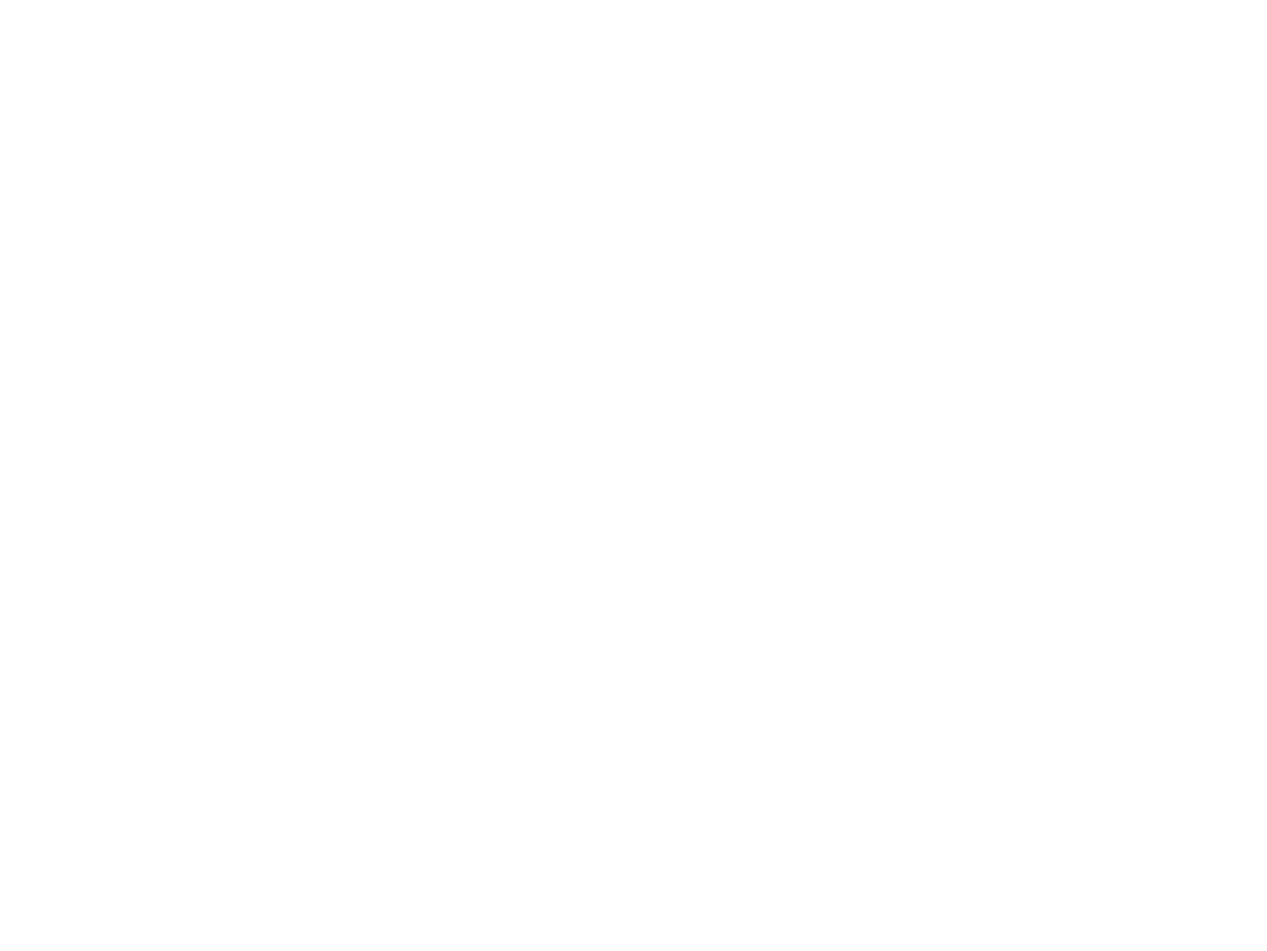
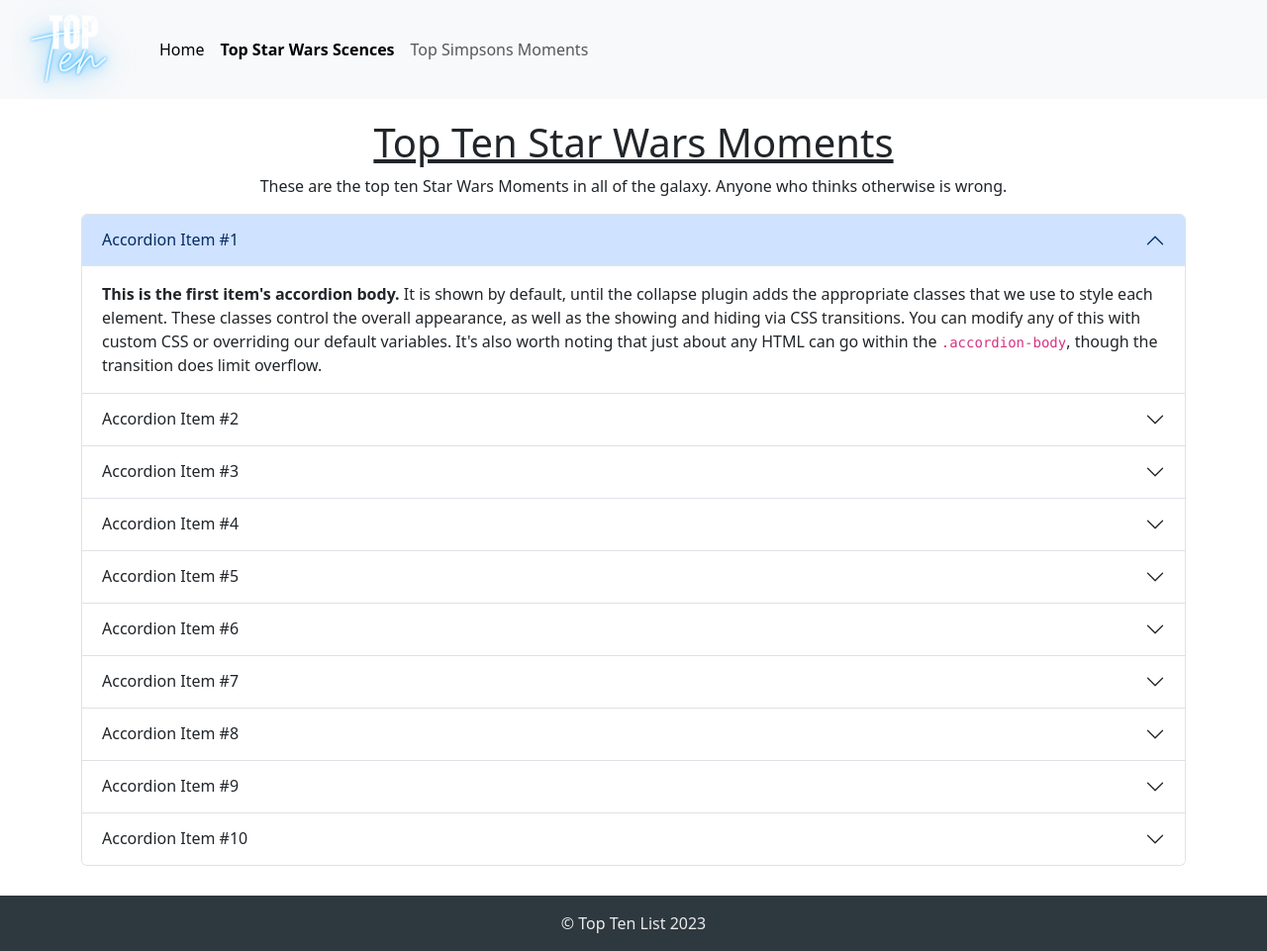
Before and after one commit to n-see/Top10Assignment-New, a plain HTML site: page neoTop10.html in a window 1280 px wide. Shown: the whole page at 99% size. Before the commit the page ends 800 px from the top, so only its background shows below. Drawn offline with nearby package versions, Linux system fonts and the light colour scheme.

Commit message:
11/4/2023 work

```diff
--- a/neoTop10.html
+++ b/neoTop10.html
@@ -0,0 +1,189 @@
+<!doctype html>
+<html lang="en">
+  <head>
+    <meta charset="utf-8">
+    <meta name="viewport" content="width=device-width, initial-scale=1">
+    <title>Top 10 Project</title>
+    <!-- BootStrap Link -->
+    <link href="https://cdn.jsdelivr.net/npm/bootstrap@5.3.2/dist/css/bootstrap.min.css" rel="stylesheet" integrity="sha384-T3c6CoIi6uLrA9TneNEoa7RxnatzjcDSCmG1MXxSR1GAsXEV/Dwwykc2MPK8M2HN" crossorigin="anonymous">
+    <!-- CSS -->
+    <link rel="stylesheet" href="styles/neoTop10.css">
+  </head>
+  <body>
+    <!-- Navbar -->
+    <nav class="navbar navbar-expand-lg bg-body-tertiary">
+        <div class="container-fluid">
+            <a class="navbar-brand" href="index.html"><img src = "media/images/Logo.png" class="logo"></a>
+          <button class="navbar-toggler" type="button" data-bs-toggle="collapse" data-bs-target="#navbarNav" aria-controls="navbarNav" aria-expanded="false" aria-label="Toggle navigation">
+            <span class="navbar-toggler-icon"></span>
+          </button>
+          <div class="collapse navbar-collapse directory" id="navbarNav">
+            <ul class="navbar-nav">
+              <li class="nav-item">
+                <a class="nav-link active" aria-current="page" href="index.html">Home</a>
+              </li>
+              <li class="nav-item">
+                <a class="nav-link active " aria-current="page" href="neoTop10.html"><b>Top Star Wars Scences</b></a>
+              </li>
+              <li class="nav-item">
+                <a class="nav-link" href="andreaTop10.html">Top Simpsons Moments</a>
+              </li>
+              </li>
+            </ul>
+          </div>
+        </div>
+      </nav>
+    <!-- Main Content -->
+    <div class="container blip">
+        <h1><u>Top Ten Star Wars Moments</u></h1>
+        <p>These are the top ten Star Wars Moments in all of the galaxy. Anyone who thinks otherwise is wrong.</p>
+    </div>
+    <div class="container">
+        <div class="row">
+
+            <div class="accordion" id="accordionExample">
+                <div class="accordion-item">
+                  <h2 class="accordion-header">
+                    <button class="accordion-button" type="button" data-bs-toggle="collapse" data-bs-target="#collapseOne" aria-expanded="true" aria-controls="collapseOne">
+                      Accordion Item #1
+                    </button>
+                  </h2>
+                  <div id="collapseOne" class="accordion-collapse collapse show" data-bs-parent="#accordionExample">
+                    <div class="accordion-body">
+                      <strong>This is the first item's accordion body.</strong> It is shown by default, until the collapse plugin adds the appropriate classes that we use to style each element. These classes control the overall appearance, as well as the showing and hiding via CSS transitions. You can modify any of this with custom CSS or overriding our default variables. It's also worth noting that just about any HTML can go within the <code>.accordion-body</code>, though the transition does limit overflow.
+                    </div>
+                  </div>
+                </div>
+                <!-- 2 -->
+                <div class="accordion-item">
+                  <h2 class="accordion-header">
+                    <button class="accordion-button collapsed" type="button" data-bs-toggle="collapse" data-bs-target="#collapseTwo" aria-expanded="false" aria-controls="collapseTwo">
+                      Accordion Item #2
+                    </button>
+                  </h2>
+                  <div id="collapseTwo" class="accordion-collapse collapse" data-bs-parent="#accordionExample">
+                    <div class="accordion-body">
+                      <strong>This is the second item's accordion body.</strong> It is hidden by default, until the collapse plugin adds the appropriate classes that we use to style each element. These classes control the overall appearance, as well as the showing and hiding via CSS transitions. You can modify any of this with custom CSS or overriding our default variables. It's also worth noting that just about any HTML can go within the <code>.accordion-body</code>, though the transition does limit overflow.
+                    </div>
+                  </div>
+                </div>
+                <!-- 3 -->
+                <div class="accordion-item">
+                    <h2 class="accordion-header">
+                      <button class="accordion-button collapsed" type="button" data-bs-toggle="collapse" data-bs-target="#collapseTwo" aria-expanded="false" aria-controls="collapseTwo">
+                        Accordion Item #3
+                      </button>
+                    </h2>
+                    <div id="collapseTwo" class="accordion-collapse collapse" data-bs-parent="#accordionExample">
+                      <div class="accordion-body">
+                        <strong>This is the second item's accordion body.</strong> It is hidden by default, until the collapse plugin adds the appropriate classes that we use to style each element. These classes control the overall appearance, as well as the showing and hiding via CSS transitions. You can modify any of this with custom CSS or overriding our default variables. It's also worth noting that just about any HTML can go within the <code>.accordion-body</code>, though the transition does limit overflow.
+                      </div>
+                    </div>
+                  </div>
+                  <!-- 4 -->
+                  <div class="accordion-item">
+                    <h2 class="accordion-header">
+                      <button class="accordion-button collapsed" type="button" data-bs-toggle="collapse" data-bs-target="#collapseTwo" aria-expanded="false" aria-controls="collapseTwo">
+                        Accordion Item #4
+                      </button>
+                    </h2>
+                    <div id="collapseTwo" class="accordion-collapse collapse" data-bs-parent="#accordionExample">
+                      <div class="accordion-body">
+                        <strong>This is the second item's accordion body.</strong> It is hidden by default, until the collapse plugin adds the appropriate classes that we use to style each element. These classes control the overall appearance, as well as the showing and hiding via CSS transitions. You can modify any of this with custom CSS or overriding our default variables. It's also worth noting that just about any HTML can go within the <code>.accordion-body</code>, though the transition does limit overflow.
+                      </div>
+                    </div>
+                    <!-- 5 -->
+                  </div>
+                  <div class="accordion-item">
+                    <h2 class="accordion-header">
+                      <button class="accordion-button collapsed" type="button" data-bs-toggle="collapse" data-bs-target="#collapseTwo" aria-expanded="false" aria-controls="collapseTwo">
+                        Accordion Item #5
+                      </button>
+                    </h2>
+                    <div id="collapseTwo" class="accordion-collapse collapse" data-bs-parent="#accordionExample">
+                      <div class="accordion-body">
+                        <strong>This is the second item's accordion body.</strong> It is hidden by default, until the collapse plugin adds the appropriate classes that we use to style each element. These classes control the overall appearance, as well as the showing and hiding via CSS transitions. You can modify any of this with custom CSS or overriding our default variables. It's also worth noting that just about any HTML can go within the <code>.accordion-body</code>, though the transition does limit overflow.
+                      </div>
+                    </div>
+                  </div>
+                  <!-- 6 -->
+                  <div class="accordion-item">
+                    <h2 class="accordion-header">
+                      <button class="accordion-button collapsed" type="button" data-bs-toggle="collapse" data-bs-target="#collapseTwo" aria-expanded="false" aria-controls="collapseTwo">
+                        Accordion Item #6
+                      </button>
+                    </h2>
+                    <div id="collapseTwo" class="accordion-collapse collapse" data-bs-parent="#accordionExample">
+                      <div class="accordion-body">
+                        <strong>This is the second item's accordion body.</strong> It is hidden by default, until the collapse plugin adds the appropriate classes that we use to style each element. These classes control the overall appearance, as well as the showing and hiding via CSS transitions. You can modify any of this with custom CSS or overriding our default variables. It's also worth noting that just about any HTML can go within the <code>.accordion-body</code>, though the transition does limit overflow.
+                      </div>
+                    </div>
+                  </div>
+                  <!-- 7 -->
+                  <div class="accordion-item">
+                    <h2 class="accordion-header">
+                      <button class="accordion-button collapsed" type="button" data-bs-toggle="collapse" data-bs-target="#collapseTwo" aria-expanded="false" aria-controls="collapseTwo">
+                        Accordion Item #7
+                      </button>
+                    </h2>
+                    <div id="collapseTwo" class="accordion-collapse collapse" data-bs-parent="#accordionExample">
+                      <div class="accordion-body">
+                        <strong>This is the second item's accordion body.</strong> It is hidden by default, until the collapse plugin adds the appropriate classes that we use to style each element. These classes control the overall appearance, as well as the showing and hiding via CSS transitions. You can modify any of this with custom CSS or overriding our default variables. It's also worth noting that just about any HTML can go within the <code>.accordion-body</code>, though the transition does limit overflow.
+                      </div>
+                    </div>
+                  </div>
+                  <!-- 8 -->
+                  <div class="accordion-item">
+                    <h2 class="accordion-header">
+                      <button class="accordion-button collapsed" type="button" data-bs-toggle="collapse" data-bs-target="#collapseTwo" aria-expanded="false" aria-controls="collapseTwo">
+                        Accordion Item #8
+                      </button>
+                    </h2>
+                    <div id="collapseTwo" class="accordion-collapse collapse" data-bs-parent="#accordionExample">
+                      <div class="accordion-body">
+                        <strong>This is the second item's accordion body.</strong> It is hidden by default, until the collapse plugin adds the appropriate classes that we use to style each element. These classes control the overall appearance, as well as the showing and hiding via CSS transitions. You can modify any of this with custom CSS or overriding our default variables. It's also worth noting that just about any HTML can go within the <code>.accordion-body</code>, though the transition does limit overflow.
+                      </div>
+                    </div>
+                  </div>
+                  <!-- 9 -->
+                  <div class="accordion-item">
+                    <h2 class="accordion-header">
+                      <button class="accordion-button collapsed" type="button" data-bs-toggle="collapse" data-bs-target="#collapseTwo" aria-expanded="false" aria-controls="collapseTwo">
+                        Accordion Item #9
+                      </button>
+                    </h2>
+                    <div id="collapseTwo" class="accordion-collapse collapse" data-bs-parent="#accordionExample">
+                      <div class="accordion-body">
+                        <strong>This is the second item's accordion body.</strong> It is hidden by default, until the collapse plugin adds the appropriate classes that we use to style each element. These classes control the overall appearance, as well as the showing and hiding via CSS transitions. You can modify any of this with custom CSS or overriding our default variables. It's also worth noting that just about any HTML can go within the <code>.accordion-body</code>, though the transition does limit overflow.
+                      </div>
+                    </div>
+                  </div>
+                <!-- 10 -->
+                <div class="accordion-item">
+                  <h2 class="accordion-header">
+                    <button class="accordion-button collapsed" type="button" data-bs-toggle="collapse" data-bs-target="#collapseTen" aria-expanded="false" aria-controls="collapseTen">
+                      Accordion Item #10
+                    </button>
+                  </h2>
+                  <div id="collapseTen" class="accordion-collapse collapse" data-bs-parent="#accordionExample">
+                    <div class="accordion-body">
+                      <strong>This is the third item's accordion body.</strong> It is hidden by default, until the collapse plugin adds the appropriate classes that we use to style each element. These classes control the overall appearance, as well as the showing and hiding via CSS transitions. You can modify any of this with custom CSS or overriding our default variables. It's also worth noting that just about any HTML can go within the <code>.accordion-body</code>, though the transition does limit overflow.
+                    </div>
+                  </div>
+
+                </div>
+              </div>
+
+        </div>
+    </div>
+
+
+          <!-- Footer -->
+    <footer class="text-center p-3" style="background-color: #2E383F; color: #ECECEB;">
+        &copy; Top Ten List 2023
+    </footer>
+
+    <!-- Bootstrap -->
+    <script src="https://cdn.jsdelivr.net/npm/bootstrap@5.3.2/dist/js/bootstrap.bundle.min.js" integrity="sha384-C6RzsynM9kWDrMNeT87bh95OGNyZPhcTNXj1NW7RuBCsyN/o0jlpcV8Qyq46cDfL" crossorigin="anonymous"></script>
+  </body>
+</html>
--- a/styles/index.css
+++ b/styles/index.css
@@ -0,0 +1,15 @@
+.navbar{
+    height: 100px;
+    /* background: #FFD90F; */
+}
+.logo{
+    height: 100px;
+}
+
+.main{
+    margin-top: 20px;
+}
+.duel{
+    width: 750px;
+    border: blue 2px solid;
+}
--- a/styles/neoTop10.css
+++ b/styles/neoTop10.css
@@ -0,0 +1,14 @@
+.navbar{
+    height: 100px;
+    /* background: #FFD90F; */
+}
+.logo{
+    height: 100px;
+}
+.blip{
+    text-align: center;
+    margin-top: 20px;
+}
+.accordion{
+    margin-bottom: 30px;
+}
```
Also changed, not shown: index.html (+18 -22 lines), media/images/topten (2).png (added), media/images/topten (5).png (added).
